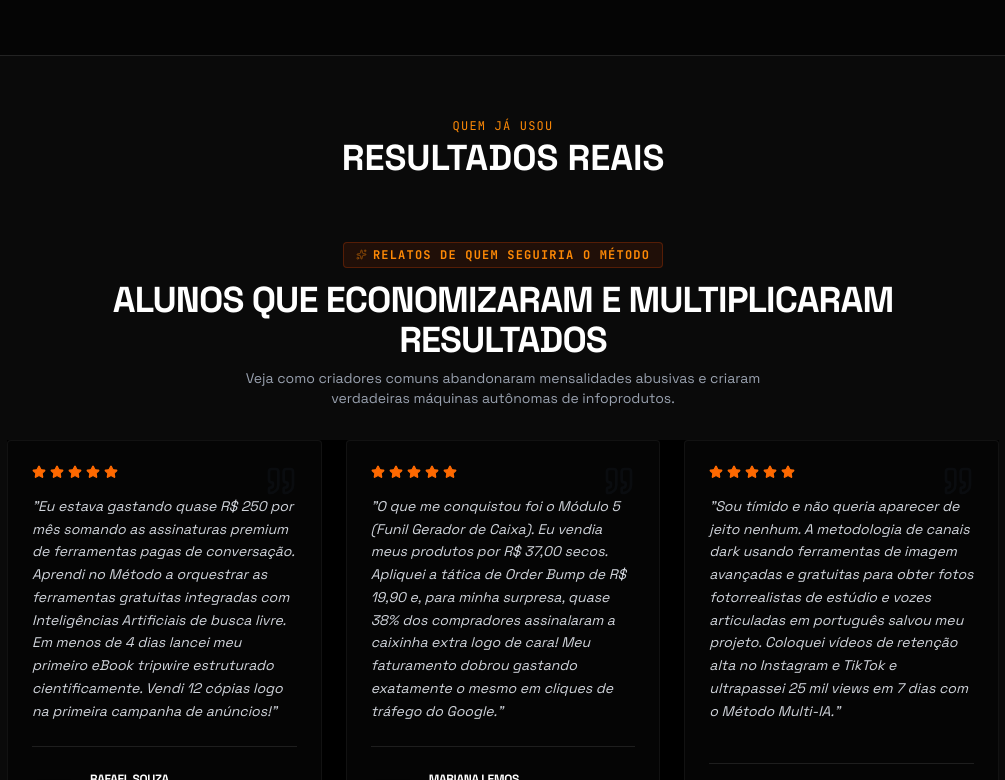
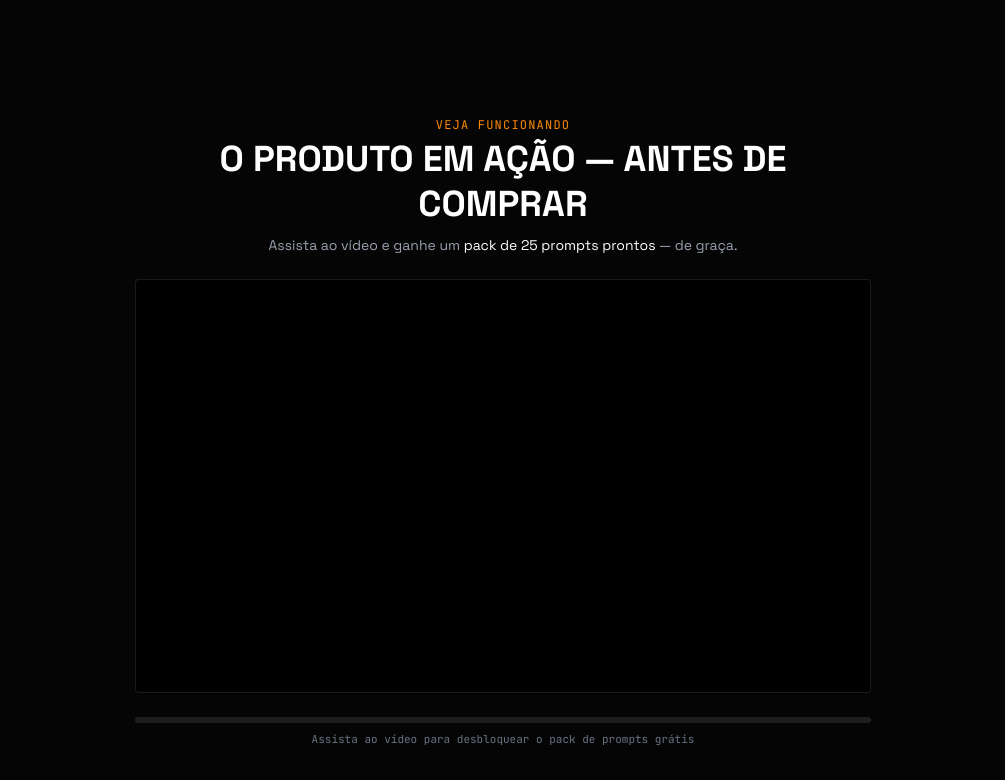
Before and after one commit to idsystems17/landing-page-Multi-IA, a React (Vite) app: page / in a window 1280 px wide. Shown: the part 2120-2900 px from the top of the page, without its empty margins (137-1142 px from the left). Built offline with nearby package versions, Linux system fonts and the light colour scheme; grey boxes are pictures that could not be loaded.

Commit message:
Add VideoSection: YouTube demo + pack de prompts desbloqueado ao assistir 80%

```diff
--- a/src/App.tsx
+++ b/src/App.tsx
@@ -18,6 +18,7 @@ import CountdownTimer from "./components/CountdownTimer";
 import ReviewsSection from "./components/ReviewsSection";
 import FAQSection from "./components/FAQSection";
 import LegalModals from "./components/LegalModals";
+import VideoSection from "./components/VideoSection";
 
 // @ts-ignore
 import bundleMockupImg from "./assets/images/product_mockup_1780603159120.png";
@@ -152,7 +153,10 @@ export default function App() {
         </div>
       </section>
 
-      {/* 4. PROVA SOCIAL — depoimentos */}
+      {/* 4. VÍDEO DEMO + pack de prompts */}
+      <VideoSection />
+
+      {/* 5. PROVA SOCIAL — depoimentos */}
       <section className="bg-[#0a0a0a] border-y border-white/10 py-14">
         <div className="max-w-5xl mx-auto px-4 text-center mb-8 space-y-2">
           <span className="text-xs font-mono uppercase text-orange-400 tracking-widest">Quem já usou</span>
--- /dev/null
+++ b/src/components/VideoSection.tsx
@@ -0,0 +1,129 @@
+import { useState, useEffect, useRef } from "react";
+import { Download, CheckCircle, Gift } from "lucide-react";
+
+declare global {
+  interface Window {
+    YT: any;
+    onYouTubeIframeAPIReady: () => void;
+  }
+}
+
+const VIDEO_ID = "HBJYurOoVzo";
+const PACK_URL = "https://drive.google.com/uc?export=download&id=1FhIkxd7tJUwtEa2zc29XN2mwpVefVNYx";
+const UNLOCK_AT = 0.8;
+
+export default function VideoSection() {
+  const [unlocked, setUnlocked] = useState(false);
+  const [progress, setProgress] = useState(0);
+  const playerRef = useRef<any>(null);
+  const intervalRef = useRef<number | null>(null);
+
+  useEffect(() => {
+    const initPlayer = () => {
+      playerRef.current = new window.YT.Player("yt-player", {
+        videoId: VIDEO_ID,
+        playerVars: { rel: 0, modestbranding: 1 },
+        events: {
+          onStateChange: (event: any) => {
+            if (event.data === window.YT.PlayerState.PLAYING) {
+              intervalRef.current = window.setInterval(() => {
+                const p = playerRef.current;
+                if (!p) return;
+                const duration = p.getDuration();
+                if (duration <= 0) return;
+                const pct = p.getCurrentTime() / duration;
+                setProgress(pct);
+                if (pct >= UNLOCK_AT) {
+                  setUnlocked(true);
+                  if (intervalRef.current) clearInterval(intervalRef.current);
+                }
+              }, 2000);
+            } else {
+              if (intervalRef.current) clearInterval(intervalRef.current);
+            }
+          },
+        },
+      });
+    };
+
+    if (window.YT?.Player) {
+      initPlayer();
+    } else {
+      window.onYouTubeIframeAPIReady = initPlayer;
+      if (!document.querySelector('script[src*="youtube.com/iframe_api"]')) {
+        const tag = document.createElement("script");
+        tag.src = "https://www.youtube.com/iframe_api";
+        document.head.appendChild(tag);
+      }
+    }
+
+    return () => {
+      if (intervalRef.current) clearInterval(intervalRef.current);
+    };
+  }, []);
+
+  return (
+    <section className="py-14 max-w-3xl mx-auto px-4 space-y-6">
+      <div className="text-center space-y-2">
+        <span className="text-xs font-mono uppercase text-orange-400 tracking-widest">Veja funcionando</span>
+        <h2 className="text-2xl md:text-4xl font-black text-white uppercase leading-tight">
+          O produto em ação — antes de comprar
+        </h2>
+        <p className="text-gray-400 text-sm font-light max-w-xl mx-auto">
+          Assista ao vídeo e ganhe um{" "}
+          <strong className="text-white">pack de 25 prompts prontos</strong> — de graça.
+        </p>
+      </div>
+
+      {/* Player */}
+      <div className="relative w-full aspect-video rounded-sm overflow-hidden border border-white/10 bg-black">
+        <div id="yt-player" className="w-full h-full" />
+      </div>
+
+      {/* Barra de progresso */}
+      {!unlocked && (
+        <div className="space-y-2">
+          <div className="w-full bg-white/10 rounded-full h-1.5">
+            <div
+              className="bg-orange-500 h-1.5 rounded-full transition-all duration-700"
+              style={{ width: `${Math.round(progress * 100)}%` }}
+            />
+          </div>
+          <p className="text-center text-[11px] font-mono text-gray-500">
+            {progress > 0.05
+              ? `${Math.round(progress * 100)}% assistido — quase lá para desbloquear o pack`
+              : "Assista ao vídeo para desbloquear o pack de prompts grátis"}
+          </p>
+        </div>
+      )}
+
+      {/* Recompensa desbloqueada */}
+      {unlocked && (
+        <div className="bg-orange-600/10 border border-orange-500/30 rounded-sm p-6 text-center space-y-4">
+          <div className="flex items-center justify-center gap-2 text-orange-400">
+            <CheckCircle size={20} />
+            <span className="font-black uppercase text-sm tracking-widest">Pack Desbloqueado!</span>
+          </div>
+          <div className="flex items-center justify-center gap-2 text-gray-300">
+            <Gift size={16} className="text-orange-400" />
+            <p className="text-sm font-light">
+              Você ganhou o <strong className="text-white">Pack de 25 Prompts</strong> — prontos para copiar e usar agora.
+            </p>
+          </div>
+          <a
+            href={PACK_URL}
+            target="_blank"
+            rel="noopener noreferrer"
+            className="inline-flex items-center gap-2 bg-orange-600 hover:bg-orange-500 text-white font-black py-3 px-8 rounded-sm transition-all uppercase text-sm tracking-tight"
+          >
+            <Download size={15} />
+            Baixar Pack de Prompts Grátis
+          </a>
+          <p className="text-[10px] font-mono text-gray-600">
+            Curtiu? O método completo tem muito mais — por R$ 98,00 uma vez só.
+          </p>
+        </div>
+      )}
+    </section>
+  );
+}
```
